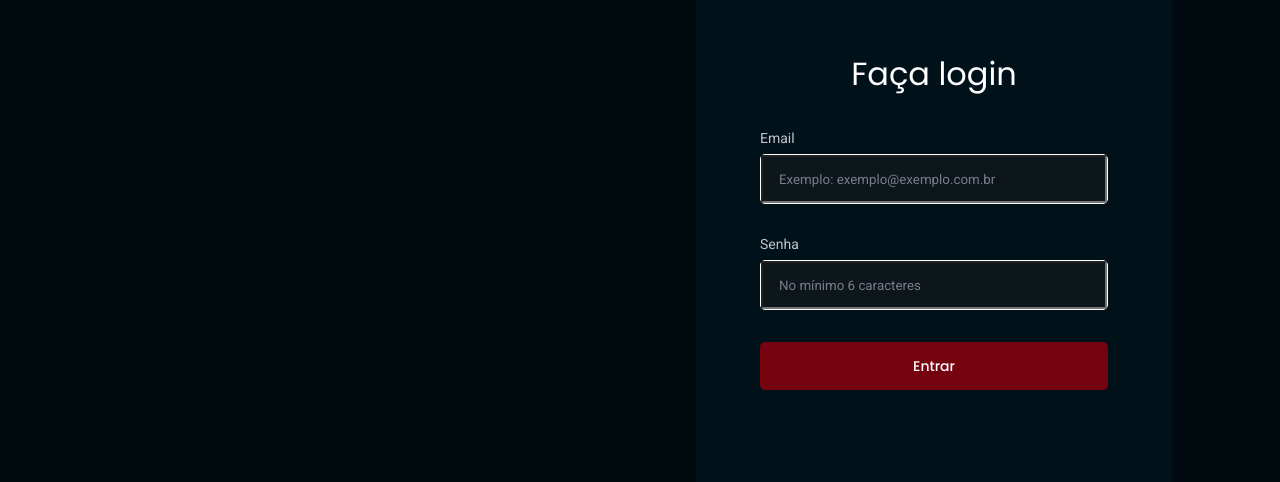
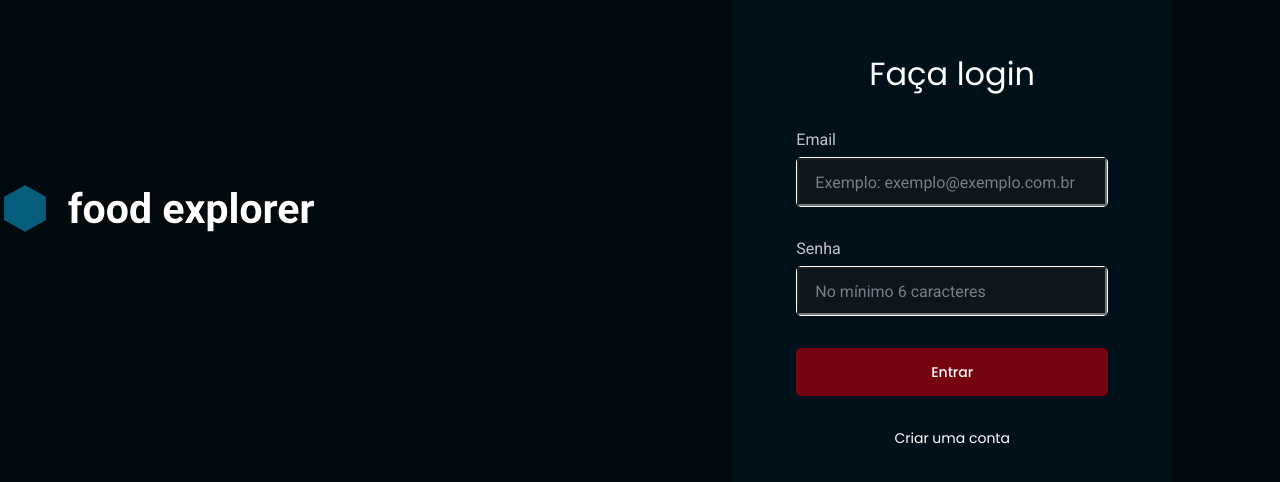
Before and after one commit to leonardonunes3/food-explorer-frontend, a React (Vite) app: page / in a window 1280 px wide. Shown: the part 156-638 px from the top of the page. Built offline with nearby package versions, Linux system fonts and the light colour scheme.

Commit message:
sign in page

```diff
--- a/src/components/Input/styles.js
+++ b/src/components/Input/styles.js
@@ -19,6 +19,8 @@ export const Container = styled.div`
         width: 100%;
         padding: 16px;
 
+        font-size: 16px;
+
         background: transparent;
         color: ${({ theme }) => theme.COLORS.LIGHT_500 };
 
--- a/src/pages/SignIn/index.jsx
+++ b/src/pages/SignIn/index.jsx
@@ -1,10 +1,12 @@
 import { Input } from "../../components/Input";
 import { Button } from "../../components/Button";
 import { Container, Form } from "./styles";
+import logo  from "../../assets/Logo.svg";
 
 export function SignIn() {
     return(
         <Container>
+
             <Form>
                 <h1>Faça login</h1>
 
@@ -21,7 +23,11 @@ export function SignIn() {
 
 
                 <Button title="Entrar" />
+
+                Criar uma conta
             </Form>
+
+            <img src={logo} />
         </Container>
     );
 }
--- a/src/pages/SignIn/styles.js
+++ b/src/pages/SignIn/styles.js
@@ -5,8 +5,17 @@ export const Container = styled.div`
     height: 100vh;
 
     display: flex;
-    align-items: stretch;
     flex-direction: row-reverse;
+
+    img {
+
+        height: 48px;
+        width: 324px;
+
+        margin-top: 340px;
+        margin-right: 306px;
+    }
+
 `;
 
 export const Form = styled.form`
@@ -20,6 +29,7 @@ export const Form = styled.form`
     align-items: center;
 
     text-align: center;
+    font-size: 14px;
 
     background-color: ${({ theme }) => theme.COLORS.BACKGROUND_DARK_700 };
 
@@ -35,7 +45,12 @@ export const Form = styled.form`
         align-self: start;
         margin-bottom: 8px;
         font-family: "Roboto", sans-serif;
-        font-size: 14px;
+        font-size: 16px;
         color: ${({ theme }) => theme.COLORS.LIGHT_400 };
     }
+
+    button {
+        margin-bottom: 32px;
+    }
+
 `;
```
Also changed, not shown: src/assets/Logo.svg (added).
